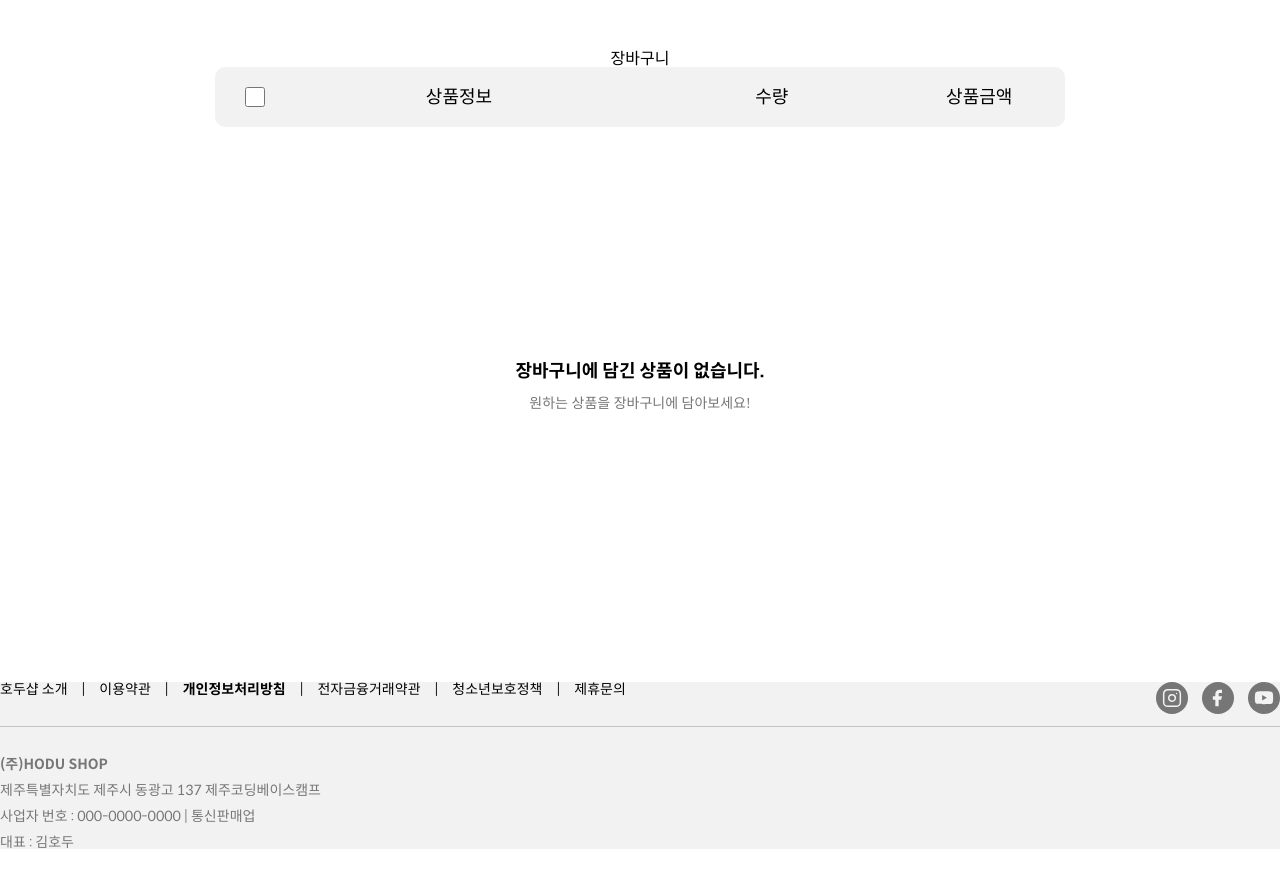
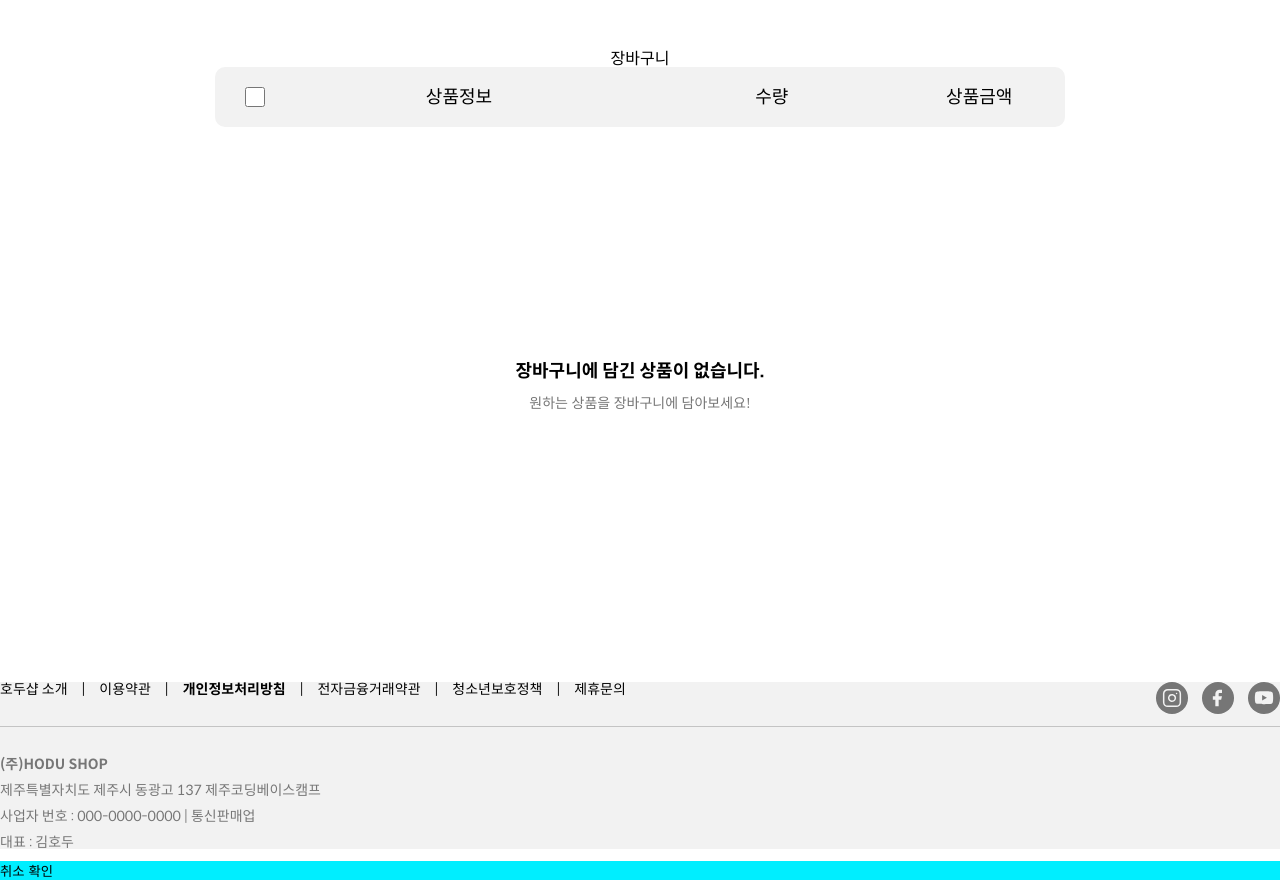
Before and after one commit to accguy/open-market, a website built with Vite: page shopping-cart.html in a window 1280 px wide. Shown: the part 53-933 px from the top of the page. Built offline with nearby package versions, Linux system fonts and the light colour scheme; no server answers; sample sign-in values are in the browser's storage.

Commit message:
장바구니 모달창 기본 html 작성

```diff
--- a/shopping-cart.html
+++ b/shopping-cart.html
@@ -28,6 +28,13 @@
     </main>
     <footer></footer>
 
+    <!-- 모달 -->
+    <div class="cart-modal" style="background-color: rgb(0, 238, 255)">
+      <div class="quantity-update-or-delete"></div>
+      <button class="cancel-btn">취소</button>
+      <button class="confirm-btn">확인</button>
+    </div>
+
     <script src="./js/import_header.js"></script>
     <script src="./js/import_footer.js"></script>
     <script src="./js/header.js"></script>
```
